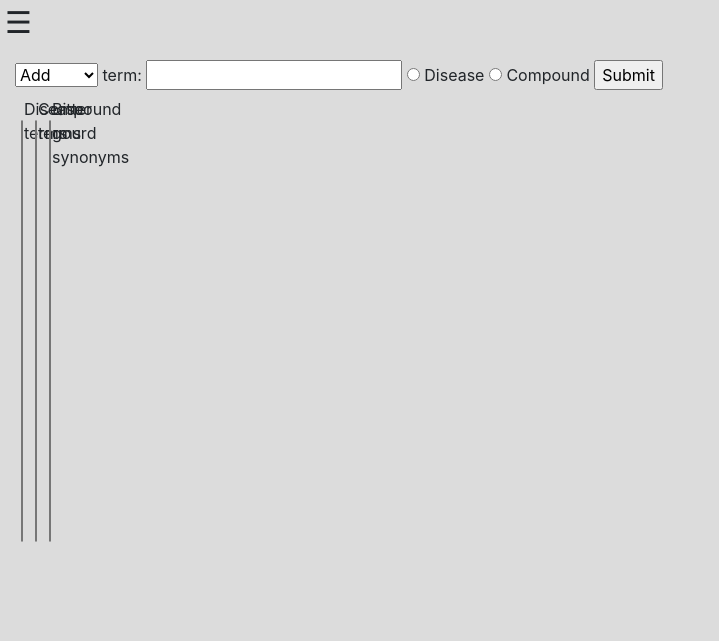
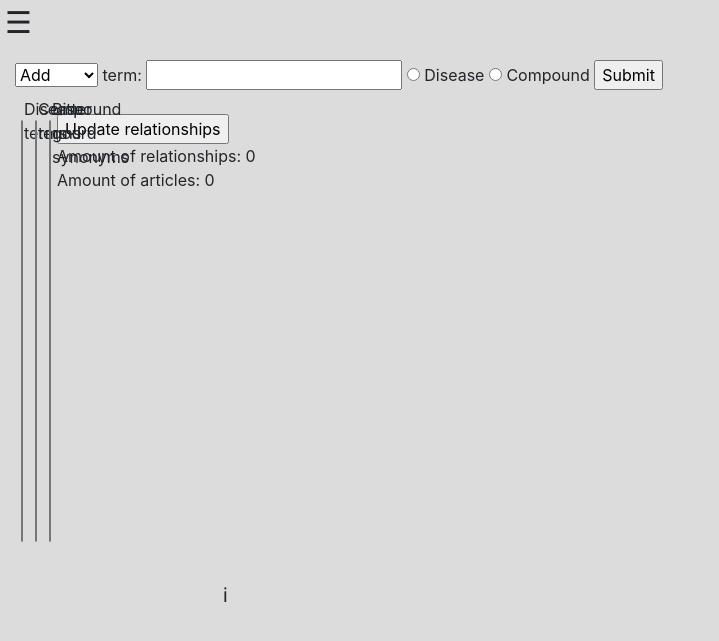
Before and after one commit to evandervanwolfswinkel/Datamining-Project, a Django app: page /DataMiner/Database/ in a window 1280 px wide. Shown: the top 641 px of the page, without its empty margins (0-719 px from the left). Run offline with Django 3.2, Linux system fonts and the light colour scheme; data that the repository does not hold is empty; some libraries are stand-ins or nearby versions.

Commit message:
intergrated updating relationships in front end

```diff
--- a/DataMiner/urls.py
+++ b/DataMiner/urls.py
@@ -6,5 +6,6 @@ urlpatterns = [
     path('', views.index, name='index'),
     path('Diseases/', views.circle_diseases, name='circle_diseases'),
     path('Compounds/', views.circle_compounds, name='circle_compounds'),
-    path('Database/', views.database, name='database')
+    path('Database/', views.database, name='database'),
+    path('UpdatingRelationships/', views.update_relationships, name='update_relationships')
 ]
--- a/DataMiner/views.py
+++ b/DataMiner/views.py
@@ -21,27 +21,34 @@ def database(request):
         if type == 'dis':
             if function == 'add':
                 dbi.add_rm('dis', term, True)
-                dbi.update_relations()
                 return HttpResponseRedirect('/DataMiner/Database/')
             if function == 'remove':
                 dbi.add_rm('dis', term, False)
-                dbi.update_relations()
                 return HttpResponseRedirect('/DataMiner/Database/')
         if type == 'comp':
             if function == 'add':
                 dbi.add_rm('comp', term, True)
-                dbi.update_relations()
                 return HttpResponseRedirect('/DataMiner/Database/')
             if function == 'remove':
                 dbi.add_rm('comp', term, False)
-                dbi.update_relations()
                 return HttpResponseRedirect('/DataMiner/Database/')
 
     term_lists = dbi.get_lists()
     bitter_snym_list = term_lists[0]
     disease_snym_list = term_lists[1]
     compound_snym_list = term_lists[2]
-
+    relationcount = dbi.get_relation_amount()
+    articlecount = dbi.get_db_length()
     return render(request, "database.html", {'disease_list':disease_snym_list,
                                              'compound_list':compound_snym_list,
-                                             'bitter_list':bitter_snym_list})
+                                             'bitter_list':bitter_snym_list,
+                                             'relationcount': relationcount,
+                                             'articlecount': articlecount})
+
+def update_relationships(request):
+    dbi = DbInteractions()
+    if request.method == 'POST':
+        dbi.update_relations()
+        return HttpResponseRedirect('/DataMiner/Database/')
+    else:
+        return HttpResponseRedirect('/DataMiner/Database/')
--- a/templates/database.html
+++ b/templates/database.html
@@ -40,5 +40,23 @@
                 {% endfor %}
             </select>
         </div>
+    <div title="Dont forget to update relationships after changing term lists!">
+        <form action="/DataMiner/UpdatingRelationships/" method="post">
+            {% csrf_token %}
+        <input type="submit" value="Update relationships">
+        </form>
+        <div onclick="infomsg()" style="font-size: 20px; right: 450px; top: 535px; position: absolute"> ℹ </div>
+    </div>
+    <div>
+        Amount of relationships: {{ relationcount }} <br>
+        Amount of articles:      {{ articlecount }}
+    </div>
+
     </class>
+    <script>
+function infomsg() {
+  alert("After adding or removing search terms, you should always update the relationships tied to those " +
+      "terms, this process may take some time depending on how many search terms the lists contain.");
+}
+</script>
 {% endblock %}
```
